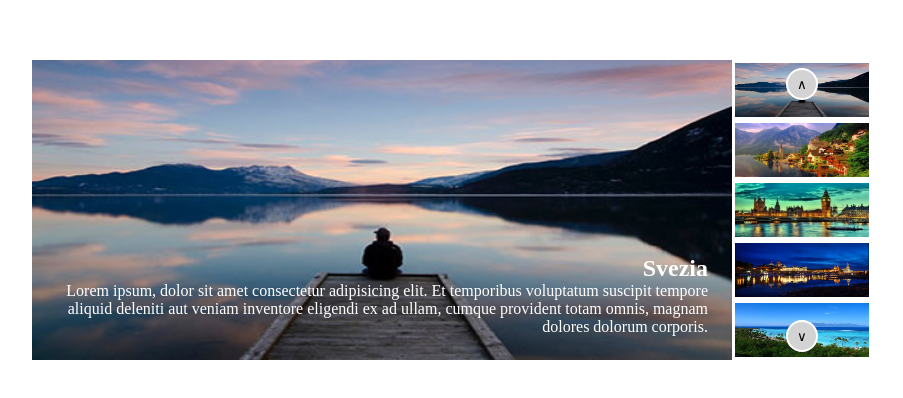
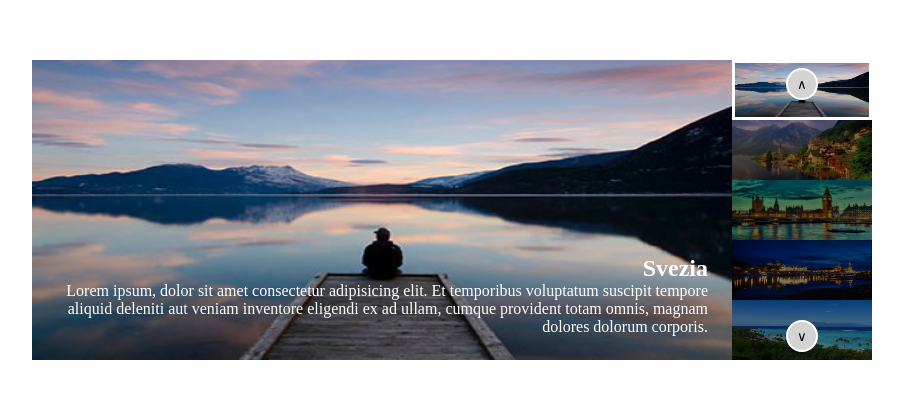
Before and after one commit to GiovanniCalia/vue-slider, a plain HTML site: page index.html in a window 1280 px wide. Shown: the part 190-588 px from the top of the page, without its empty margins (188-1091 px from the left). Drawn offline with nearby package versions, Linux system fonts and the light colour scheme.

Commit message:
modifica parte active

```diff
--- a/index.html
+++ b/index.html
@@ -21,7 +21,7 @@
 			</div>
 
 			<div class="thumbs">
-				<div v-for="(thumb, index) in arrSlides" @click="arrIndex == index" :class="index == arrIndex ? `active` : ``"class="thumb active">
+				<div v-for="(thumb, index) in arrSlides" @click="arrIndex == index" :class="index == arrIndex ? `active` : ``" class="thumb">
 					<img :src="thumb.items" :alt="thumb.title">
 				</div>
 
```
